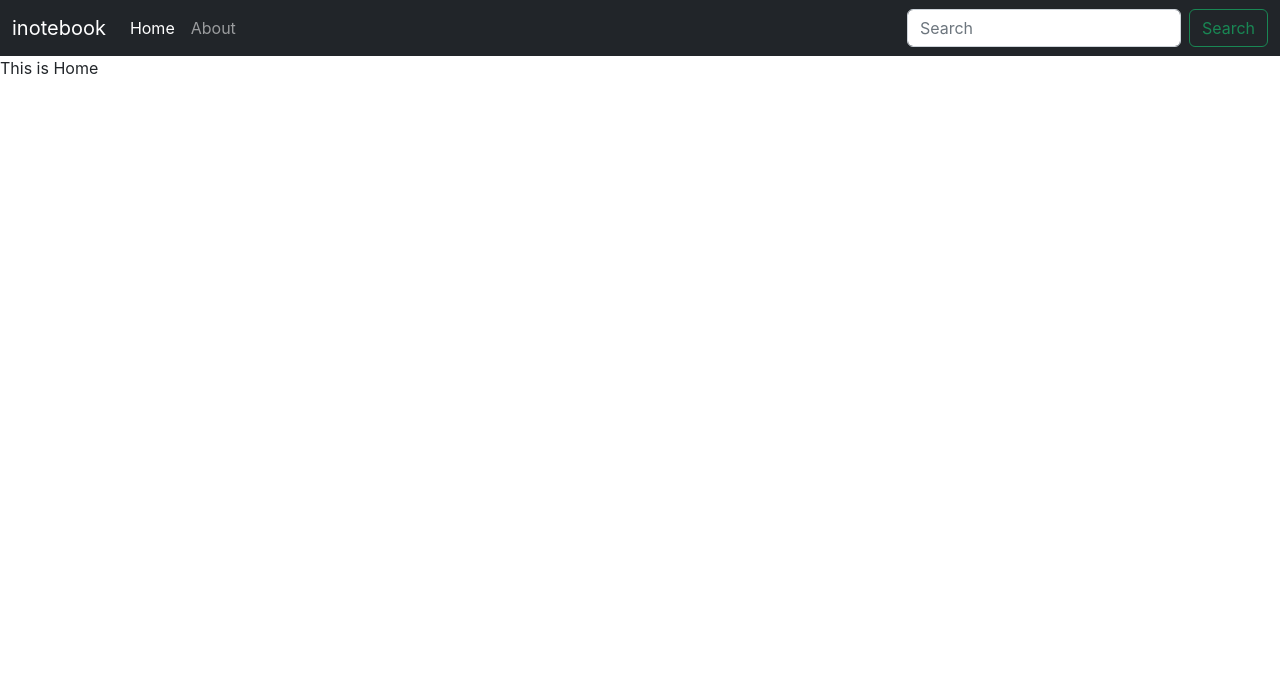
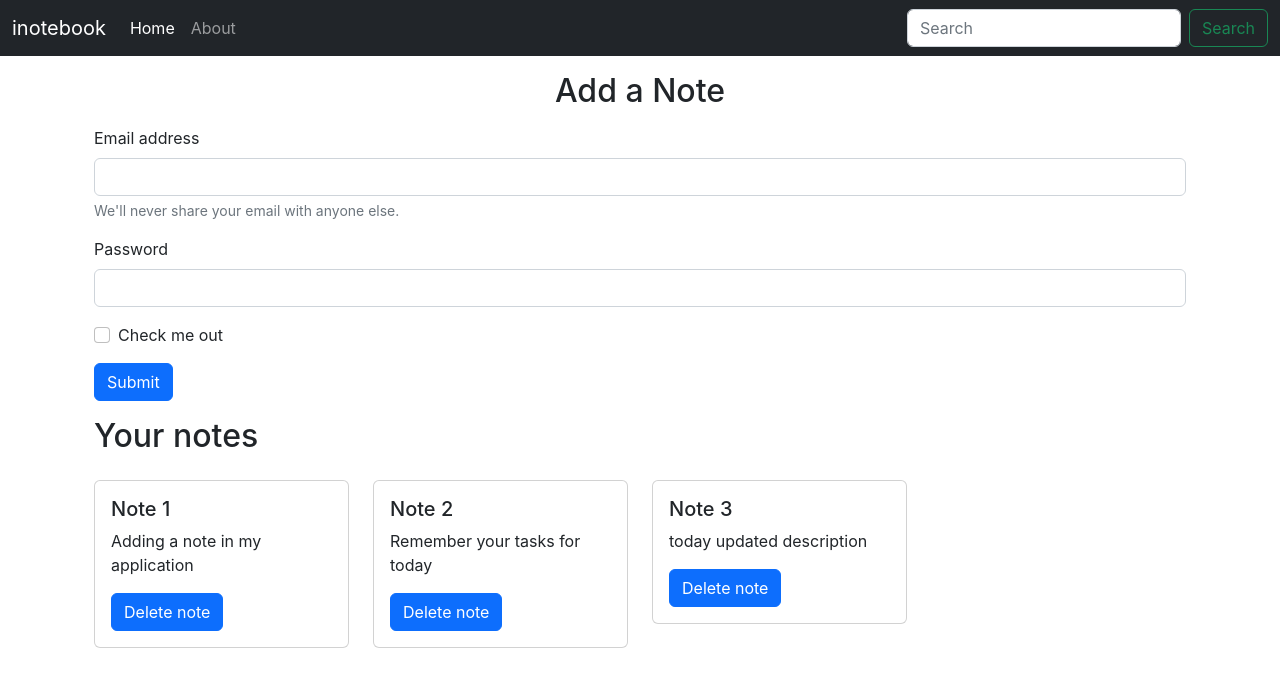
Before and after one commit to IMabhishek12345/NoteApp_with_Authentication, a React (Create React App) app: page / in a window 1280 px wide. Shown: the top 686 px of the page. Built offline with nearby package versions, Linux system fonts and the light colour scheme.

Commit message:
created a noteitem for each note

```diff
--- a/src/App.js
+++ b/src/App.js
@@ -15,6 +15,8 @@ function App() {
       <NoteState>
       <Router>
         <Navbar />
+        <div className="container">
+
         <Routes>
 
           <Route exact path="/" element={<Home  />} />
@@ -22,6 +24,7 @@ function App() {
           <Route exact path="/about" element={<About />}/>
 
         </Routes>
+        </div>
       </Router>
       </NoteState>
     </>
--- a/src/Components/About.js
+++ b/src/Components/About.js
@@ -3,15 +3,10 @@ import noteContext from '../context-notes/NoteContext'
 
 const About = () => {
 
-    const a = useContext(noteContext);
-    useEffect(()=>{
-       a.update();
-        // eslint-disable-next-line
-    },[])
     return (
     <div>
 
-      This is About and name is {a.state.name} and class is {a.state.class}
+      This is About and name is
     </div>
   )
 }
--- a/src/Components/Home.js
+++ b/src/Components/Home.js
@@ -1,11 +1,32 @@
 import React from 'react'
+import Notes from '../Components/Notes';
 
 const Home = () => {
-  return (
-    <div>
-      This is Home
-    </div>
-  )
+
+
+    return (
+        <div className="container my-3">
+            <h2 align="center">Add a Note</h2>
+            <form className='my-3'>
+                <div class="mb-3">
+                    <label for="exampleInputEmail1" class="form-label">Email address</label>
+                    <input type="email" class="form-control" id="exampleInputEmail1" aria-describedby="emailHelp" />
+                    <div id="emailHelp" class="form-text">We'll never share your email with anyone else.</div>
+                </div>
+                <div class="mb-3">
+                    <label for="exampleInputPassword1" class="form-label">Password</label>
+                    <input type="password" class="form-control" id="exampleInputPassword1" />
+                </div>
+                <div class="mb-3 form-check">
+                    <input type="checkbox" class="form-check-input" id="exampleCheck1" />
+                    <label class="form-check-label" for="exampleCheck1">Check me out</label>
+                </div>
+                <button type="submit" class="btn btn-primary">Submit</button>
+            </form>
+
+            <Notes/>
+        </div>
+    )
 }
 
 export default Home
--- a/src/Components/Navbar.js
+++ b/src/Components/Navbar.js
@@ -1,7 +1,13 @@
-import React from 'react'
-import {Link} from "react-router-dom";
+import React,{useEffect} from 'react'
+import {Link,useLocation} from "react-router-dom";
+
 
 const Navbar = () => {
+    let location =useLocation();
+    useEffect(() => {
+        console.log(location.pathname);
+    }, [location]);
+
     return (
         <nav className="navbar navbar-dark navbar-expand-lg bg-dark">
             <div className="container-fluid">
@@ -12,10 +18,10 @@ const Navbar = () => {
                 <div className="collapse navbar-collapse" id="navbarSupportedContent">
                     <ul className="navbar-nav me-auto mb-2 mb-lg-0">
                         <li className="nav-item">
-                            <Link className="nav-link active" aria-current="page" to="/">Home</Link>
+                            <Link className={`nav-link ${location.pathname==="/"?"active":""}`} aria-current="page" to="/">Home</Link>
                         </li>
                         <li className="nav-item">
-                            <Link className="nav-link" to="/about">About</Link>
+                            <Link className={`nav-link ${location.pathname==="/about"?"active":""}`} to="/about">About</Link>
                         </li>
                         <li className="nav-item dropdown">
                             <ul className="dropdown-menu">
--- /dev/null
+++ b/src/Components/Noteitem.js
@@ -0,0 +1,19 @@
+import React from 'react'
+
+const Noteitem = (props) => {
+     const {note} = props;
+    return (
+    <div className='col-md-3 my-3'>
+     <div className="card" >
+
+     <div className="card-body" >
+     <h5 className="card-title">{note.title}</h5>
+     <p className="card-text">{note.description}</p>
+     <a href="#" className="btn btn-primary">Delete note</a>
+     </div>
+    </div>
+    </div>
+  )
+}
+
+export default Noteitem
--- /dev/null
+++ b/src/Components/Notes.js
@@ -0,0 +1,19 @@
+import React,{useContext} from 'react';
+import NoteContext from '../context-notes/NoteContext';
+import Noteitem from './Noteitem';
+
+const Notes = () => {
+    const context=useContext(NoteContext);
+    const {notes,setNotes}=context;
+
+    return (
+    <div className='row'>
+       <h2>Your notes</h2>
+           {notes.map((note)=>{
+               return <Noteitem note={note}/>;
+           })}
+    </div>
+  )
+}
+
+export default Notes
--- a/src/context-notes/NoteState.js
+++ b/src/context-notes/NoteState.js
@@ -3,22 +3,39 @@ import NoteContext from "./NoteContext";
 
 const NoteState=(props)=>{
 
-    const s1={
-        "name":"Abhishek",
-        "class": "business"
-    }
-    const [state,setState]=useState(s1);
-    const update=()=>{
-        setTimeout(()=>{
-          setState({
-            "name": "Abhi",
-            "class": "Economy"
-          })
-        },1000)
-   }
+    const notesinitial=[
+        {
+          "_id": "63db8156c7babeb8c0d47bdd",
+          "user": "63da2ecca6c6633b7061ebf4",
+          "title": "Note 1 ",
+          "description": "Adding a note in my application",
+          "tag": "personel",
+          "date": "2023-02-02T09:24:38.995Z",
+          "__v": 0
+        },
+        {
+          "_id": "63db8a3ac7babeb8c0d47be0",
+          "user": "63da2ecca6c6633b7061ebf4",
+          "title": "Note 2  ",
+          "description": "Remember your tasks for today",
+          "tag": "personal",
+          "date": "2023-02-02T10:02:34.732Z",
+          "__v": 0
+        },
+        {
+          "_id": "63dcd25a920307ffa5d941d1",
+          "user": "63da2ecca6c6633b7061ebf4",
+          "title": "Note 3 ",
+          "description": " today updated description",
+          "tag": "personal",
+          "date": "2023-02-03T09:22:34.968Z",
+          "__v": 0
+        }
+      ];
+    const [notes,setNotes]=useState(notesinitial);
     return (
 
-        <NoteContext.Provider value={{state,update}}>
+        <NoteContext.Provider value={{notes}}>
            {props.children}
         </NoteContext.Provider>
     )
```
